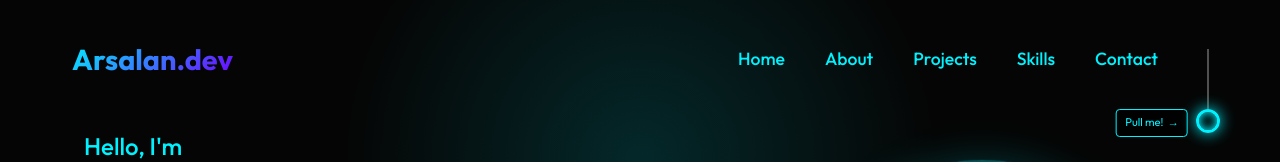
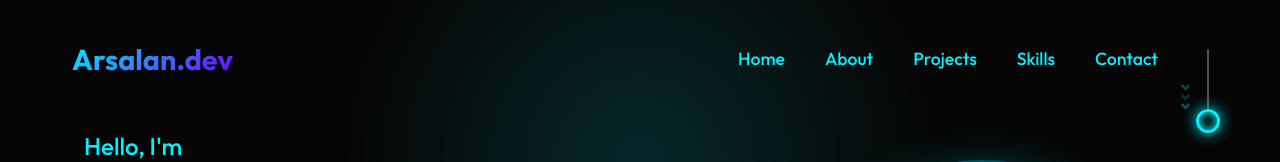
Before and after one commit to arsalanbardsiri/portfolio-react, a React (Vite) app: page / in a window 1280 px wide. Shown: the top 162 px of the page. Built offline with nearby package versions, Linux system fonts and the light colour scheme.

Commit message:
feat: replace text hint with animated chevrons for universal UX

```diff
--- a/src/components/ThemeCord.tsx
+++ b/src/components/ThemeCord.tsx
@@ -39,34 +39,42 @@ export const ThemeCord: FC<ThemeCordProps> = ({ isDarkMode, onToggle }) => {
 
     return (
         <div style={{ position: 'relative', width: '40px', height: '60px', display: 'flex', justifyContent: 'center', zIndex: 50 }}>
-            {/* Hint Tooltip */}
+            {/* Animated Chevron Hint */}
             <motion.div
-                initial={{ opacity: 0, x: -10 }}
-                animate={{
-                    opacity: hasInteracted ? 0 : 1,
-                    x: hasInteracted ? -10 : [0, -5, 0]
-                }}
-                transition={{
-                    opacity: { delay: 1, duration: 0.5 },
-                    x: { repeat: Infinity, duration: 2, ease: "easeInOut" }
-                }}
+                initial={{ opacity: 0 }}
+                animate={{ opacity: hasInteracted ? 0 : 1 }}
+                transition={{ delay: 1, duration: 0.5 }}
                 style={{
                     position: 'absolute',
-                    top: '60px',
-                    right: '40px',
-                    width: 'max-content',
-                    background: 'rgba(0,0,0,0.8)',
-                    color: 'var(--primary)',
-                    padding: '4px 8px',
-                    borderRadius: '4px',
-                    fontSize: '0.7rem',
-                    pointerEvents: 'none',
-                    border: '1px solid var(--primary)',
+                    top: '30px',
+                    right: '35px',
                     display: 'flex',
-                    alignItems: 'center'
+                    flexDirection: 'column',
+                    alignItems: 'center',
+                    gap: '-5px',
+                    pointerEvents: 'none'
                 }}
             >
-                Pull me! <span style={{ marginLeft: '4px' }}>→</span>
+                {[0, 1, 2].map((i) => (
+                    <motion.div
+                        key={i}
+                        animate={{ opacity: [0.2, 1, 0.2] }}
+                        transition={{
+                            duration: 1.5,
+                            repeat: Infinity,
+                            delay: i * 0.2,
+                            ease: "easeInOut"
+                        }}
+                        style={{
+                            color: isDarkMode ? 'var(--primary)' : 'var(--secondary)',
+                            lineHeight: 0.5,
+                            fontSize: '1.2rem',
+                            fontWeight: 'bold'
+                        }}
+                    >
+                        ⌄
+                    </motion.div>
+                ))}
             </motion.div>
 
             {/* The Cord Line */}
```
